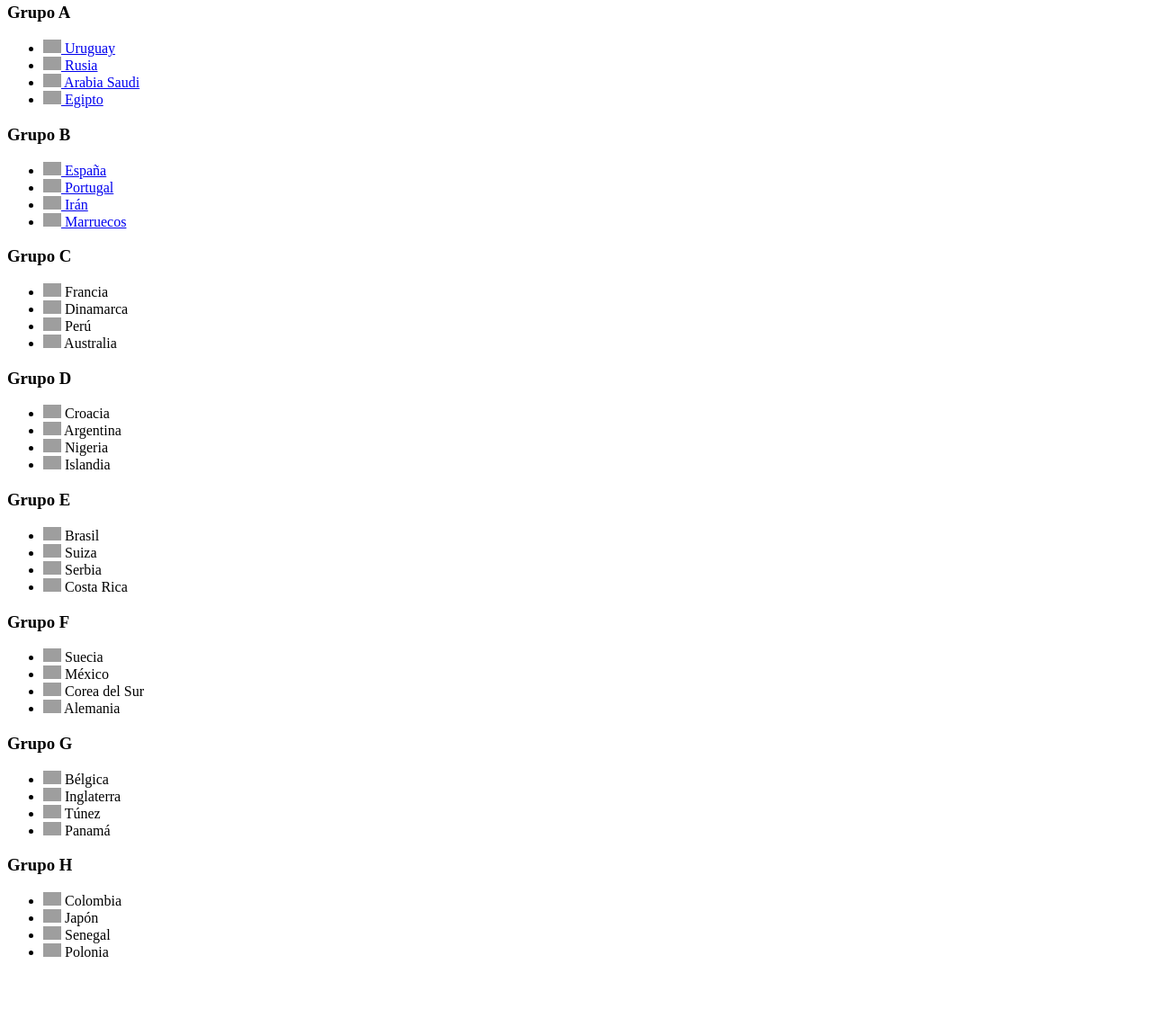
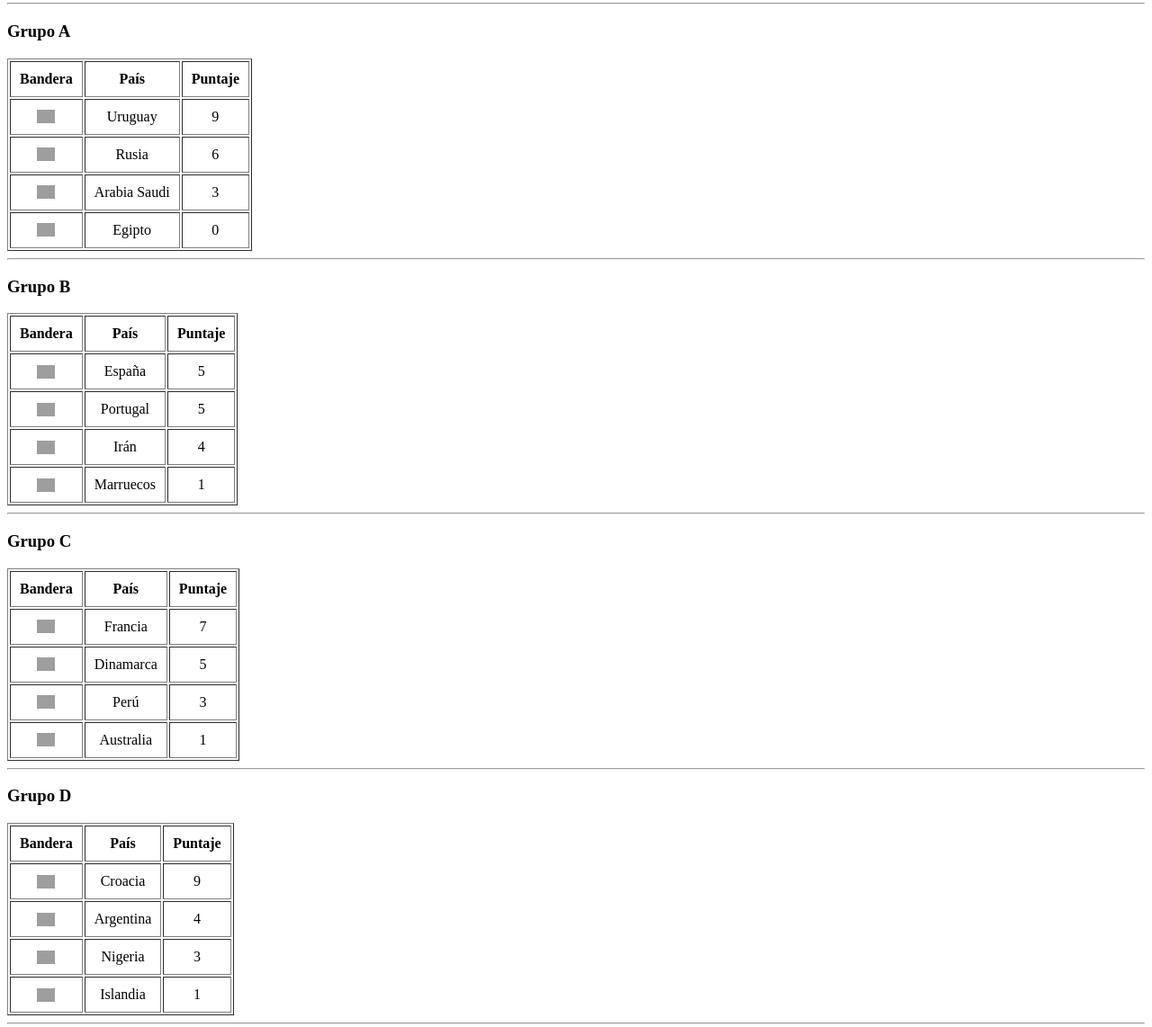
Before and after one commit to luisemorav/codigo-16, a plain HTML site: page semana1/mundial.html in a window 1280 px wide. Shown: the part 110-1252 px from the top of the page at 90% size. Before the commit the page ends 1194 px from the top, so only its background shows below. Drawn offline with Linux system fonts and the light colour scheme; grey boxes are pictures that could not be loaded.

Commit message:
Formularios

```diff
--- a/semana1/mundial.html
+++ b/semana1/mundial.html
@@ -5,34 +5,123 @@
     <body>
         <h1>Mundial de Rusia 2018</h1>
         <h2>Fase de Grupos</h2>
+        <hr>
         <h3>Grupo A</h3>
-        <ul>
-            <li><a href="https://www.auf.org.uy/"><img src="https://as01.epimg.net/img/comunes/fotos/fichas/paises/svg/uru.svg" alt="" width="20px"> Uruguay</a></li>
-            <li><a href="https://www.fifa.com/es/about-fifa/associations/RUS"><img src="https://as01.epimg.net/img/comunes/fotos/fichas/paises/svg/rus.svg" alt="" width="20px"> Rusia</a></li>
-            <li><a href="https://as.com/tag/seleccion_futbol_arabia_saudi/a/"><img src="https://as01.epimg.net/img/comunes/fotos/fichas/paises/svg/ksa.svg" alt="" width="20px"> Arabia Saudi</a></li>
-            <li><a href="https://as.com/tag/seleccion_futbol_arabia_saudi/a/"><img src="https://as01.epimg.net/img/comunes/fotos/fichas/paises/svg/egy.svg" alt="" width="20px"> Egipto</a></li>
-        </ul>
+        <table border="1" cellpadding="10">
+            <tr>
+                <th>Bandera</th>
+                <th>País</th>
+                <th>Puntaje</th>
+            </tr>
+            <tr align="center">
+                <td><img src="https://as01.epimg.net/img/comunes/fotos/fichas/paises/svg/uru.svg" alt="" width="20px"></td>
+                <td>Uruguay</td>
+                <td>9</td>
+            </tr>
+            <tr align="center">
+                <td><img src="https://as01.epimg.net/img/comunes/fotos/fichas/paises/svg/rus.svg" alt="" width="20px"></td>
+                <td>Rusia</td>
+                <td>6</td>
+            </tr>
+            <tr align="center">
+                <td><img src="https://as01.epimg.net/img/comunes/fotos/fichas/paises/svg/ksa.svg" alt="" width="20px"></td>
+                <td>Arabia Saudi</td>
+                <td>3</td>
+            </tr>
+            <tr align="center">
+                <td><img src="https://as01.epimg.net/img/comunes/fotos/fichas/paises/svg/egy.svg" alt="" width="20px"></td>
+                <td>Egipto</td>
+                <td>0</td>
+            </tr>
+        </table>
+        <hr>
         <h3>Grupo B</h3>
-        <ul>
-            <li><a href="https://as.com/tag/seleccion_futbol_arabia_saudi/a/"><img src="https://as01.epimg.net/img/comunes/fotos/fichas/paises/svg/esp.svg" alt="" width="20px"> España</a></li>
-            <li><a href="https://as.com/tag/seleccion_futbol_arabia_saudi/a/"><img src="https://as01.epimg.net/img/comunes/fotos/fichas/paises/svg/por.svg" alt="" width="20px"> Portugal</a></li>
-            <li><a href="https://as.com/tag/seleccion_futbol_arabia_saudi/a/"><img src="https://as01.epimg.net/img/comunes/fotos/fichas/paises/svg/iri.svg" alt="" width="20px"> Irán</a></li>
-            <li><a href="https://as.com/tag/seleccion_futbol_arabia_saudi/a/"><img src="https://as01.epimg.net/img/comunes/fotos/fichas/paises/svg/mar.svg" alt="" width="20px"> Marruecos</a></li>
-        </ul>
+        <table border="1" cellpadding="10">
+            <tr>
+                <th>Bandera</th>
+                <th>País</th>
+                <th>Puntaje</th>
+            </tr>
+            <tr align="center">
+                <td><img src="https://as01.epimg.net/img/comunes/fotos/fichas/paises/svg/esp.svg" alt="" width="20px"></td>
+                <td>España</td>
+                <td>5</td>
+            </tr>
+            <tr align="center">
+                <td><img src="https://as01.epimg.net/img/comunes/fotos/fichas/paises/svg/por.svg" alt="" width="20px"></td>
+                <td>Portugal</td>
+                <td>5</td>
+            </tr>
+            <tr align="center">
+                <td><img src="https://as01.epimg.net/img/comunes/fotos/fichas/paises/svg/iri.svg" alt="" width="20px"></td>
+                <td>Irán</td>
+                <td>4</td>
+            </tr>
+            <tr align="center">
+                <td><img src="https://as01.epimg.net/img/comunes/fotos/fichas/paises/svg/mar.svg" alt="" width="20px"></td>
+                <td>Marruecos</td>
+                <td>1</td>
+            </tr>
+        </table>
+        <hr>
         <h3>Grupo C</h3>
-        <ul>
-            <li><img src="https://as01.epimg.net/img/comunes/fotos/fichas/paises/svg/fra.svg" alt="" width="20px"> Francia</li>
-            <li><img src="https://as01.epimg.net/img/comunes/fotos/fichas/paises/svg/den.svg" alt="" width="20px"> Dinamarca</li>
-            <li><img src="https://as01.epimg.net/img/comunes/fotos/fichas/paises/svg/per.svg" alt="" width="20px"> Perú</li>
-            <li><img src="https://as01.epimg.net/img/comunes/fotos/fichas/paises/svg/aus.svg" alt="" width="20px"> Australia</li>
-        </ul>
+        <table border="1" cellpadding="10">
+            <tr>
+                <th>Bandera</th>
+                <th>País</th>
+                <th>Puntaje</th>
+            </tr>
+            <tr align="center">
+                <td><img src="https://as01.epimg.net/img/comunes/fotos/fichas/paises/svg/fra.svg" alt="" width="20px"></td>
+                <td>Francia</td>
+                <td>7</td>
+            </tr>
+            <tr align="center">
+                <td><img src="https://as01.epimg.net/img/comunes/fotos/fichas/paises/svg/den.svg" alt="" width="20px"></td>
+                <td>Dinamarca</td>
+                <td>5</td>
+            </tr>
+            <tr align="center">
+                <td><img src="https://as01.epimg.net/img/comunes/fotos/fichas/paises/svg/per.svg" alt="" width="20px"></td>
+                <td>Perú</td>
+                <td>3</td>
+            </tr>
+            <tr align="center">
+                <td><img src="https://as01.epimg.net/img/comunes/fotos/fichas/paises/svg/aus.svg" alt="" width="20px"></td>
+                <td>Australia</td>
+                <td>1</td>
+            </tr>
+        </table>
+        <hr>
         <h3>Grupo D</h3>
-        <ul>
-            <li><img src="https://as01.epimg.net/img/comunes/fotos/fichas/paises/svg/cro.svg" alt="" width="20px"> Croacia</li>
-            <li><img src="https://as01.epimg.net/img/comunes/fotos/fichas/paises/svg/arg.svg" alt="" width="20px"> Argentina</li>
-            <li><img src="https://as01.epimg.net/img/comunes/fotos/fichas/paises/svg/ngr.svg" alt="" width="20px"> Nigeria</li>
-            <li><img src="https://as01.epimg.net/img/comunes/fotos/fichas/paises/svg/isl.svg" alt="" width="20px"> Islandia</li>
-        </ul>
+        <table border="1" cellpadding="10">
+            <tr>
+                <th>Bandera</th>
+                <th>País</th>
+                <th>Puntaje</th>
+            </tr>
+            <tr align="center">
+                <td><img src="https://as01.epimg.net/img/comunes/fotos/fichas/paises/svg/cro.svg" alt="" width="20px"></td>
+                <td>Croacia</td>
+                <td>9</td>
+            </tr>
+            <tr align="center">
+                <td><img src="https://as01.epimg.net/img/comunes/fotos/fichas/paises/svg/arg.svg" alt="" width="20px"></td>
+                <td>Argentina</td>
+                <td>4</td>
+            </tr>
+            <tr align="center">
+                <td><img src="https://as01.epimg.net/img/comunes/fotos/fichas/paises/svg/ngr.svg" alt="" width="20px"></td>
+                <td>Nigeria</td>
+                <td>3</td>
+            </tr>
+            <tr align="center">
+                <td><img src="https://as01.epimg.net/img/comunes/fotos/fichas/paises/svg/isl.svg" alt="" width="20px"></td>
+                <td>Islandia</td>
+                <td>1</td>
+            </tr>
+        </table>
+        <hr>
         <h3>Grupo E</h3>
         <ul>
             <li><img src="https://as01.epimg.net/img/comunes/fotos/fichas/paises/svg/bra.svg" alt="" width="20px"> Brasil</li>
```
Also changed, not shown: semana1/registro.html (added, +75 -0 lines), semana1/tablas.html (added, +40 -0 lines), 1 other file.
